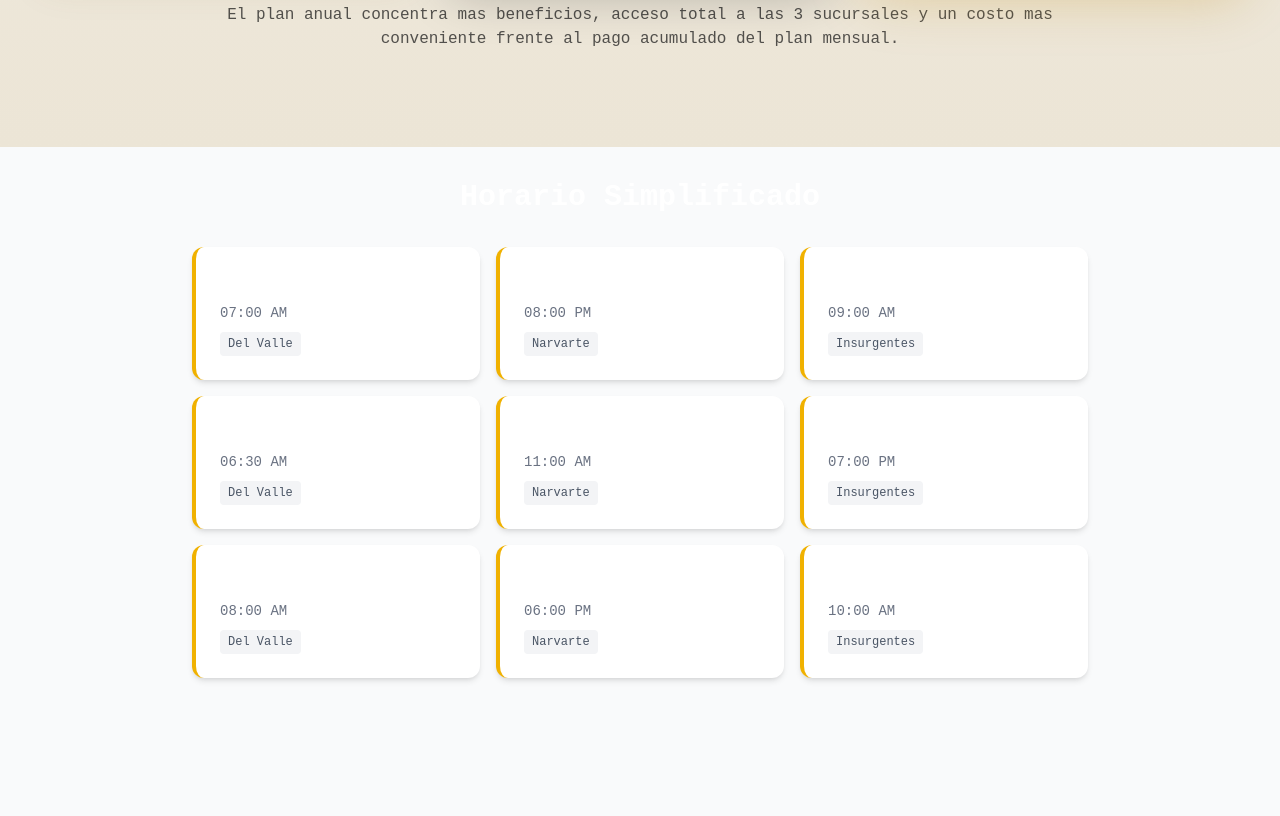
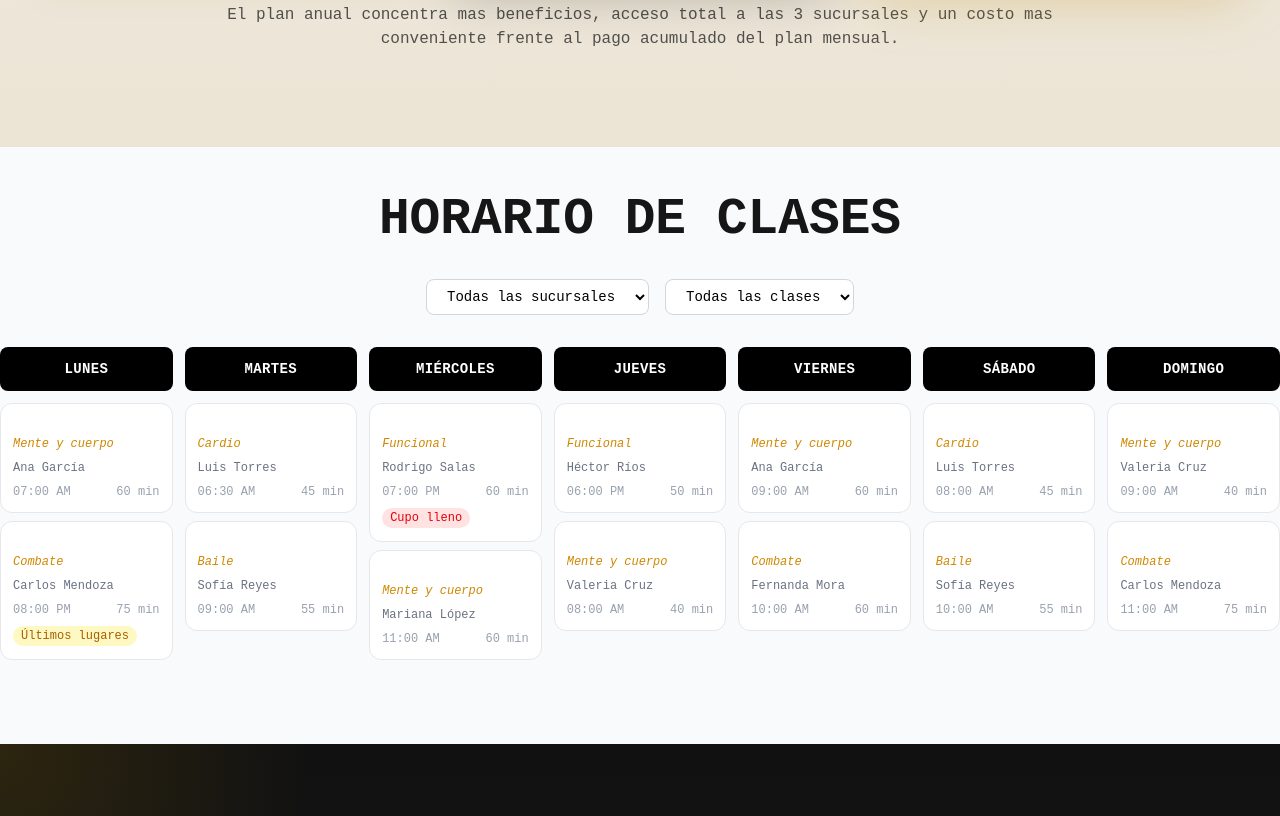
Before and after one commit to dashdancin/active-web, an Astro site: page / in a window 1280 px wide. Shown: the part 4524-5340 px from the top of the page. Built offline with nearby package versions, Linux system fonts and the light colour scheme; Astro itself is replaced by a stand-in of ours; a web font is replaced by a local one.

Commit message:
NEW Schedule section

```diff
--- a/src/components/ScheduleSection.astro
+++ b/src/components/ScheduleSection.astro
@@ -2,71 +2,108 @@
 import type { GymClass } from '../data/classes';
 
 const { sessions = [] } = Astro.props as { sessions: GymClass[] };
-console.log('sessions recibidas:', sessions);
+
+const days = ["Lunes", "Martes", "Miércoles", "Jueves", "Viernes", "Sábado", "Domingo"];
+const branches = [...new Set(sessions.map(s => s.branch))];
+const categories = [...new Set(sessions.map(s => s.category))];
 ---
 
-<section class="p-8 bg-gray-50 min-h-screen">
-  <div class="max-w-4xl mx-auto">
-    <h1 class="text-3xl font-bold mb-8 text-center">Horario Simplificado</h1>
-    <div class="grid grid-cols-1 md:grid-cols-3 gap-4">
-      {sessions.map((session) => (
-        <button
-          class="js-class-card bg-white p-6 rounded-xl shadow-md hover:shadow-xl transition-all text-left border-l-4 border-yellow-500 group"
-          data-name={session.name}
-          data-time={session.time}
-          data-instructor={session.instructor}
-          data-branch={session.branch}
-          data-desc={session.description}
-        >
-          <h3 class="font-bold text-xl mb-1 group-hover:text-yellow-600 transition-colors">{session.name}</h3>
-          <p class="text-gray-500 text-sm mb-2">{session.time}</p>
-          <span class="inline-block bg-gray-100 text-gray-600 text-xs px-2 py-1 rounded">
-            {session.branch}
-          </span>
-        </button>
-      ))}
+<section class="py-12 bg-gray-50">
+  <div class="container-astro">
+    <div class="schedule-header">
+      <div class="max-w-7xl mx-auto px-4">
+      <h2 class="text-3xl font-bold text-center mb-8">Horario de Clases</h2>
+    </div>
+
+    <!-- Filtros -->
+    <div class="flex flex-wrap gap-4 mb-8 justify-center">
+      <select id="filter-branch" class="border border-gray-300 rounded-lg px-4 py-2 text-sm bg-white">
+        <option value="">Todas las sucursales</option>
+        {branches.map(b => <option value={b}>{b}</option>)}
+      </select>
+      <select id="filter-category" class="border border-gray-300 rounded-lg px-4 py-2 text-sm bg-white">
+        <option value="">Todas las clases</option>
+        {categories.map(c => <option value={c}>{c}</option>)}
+      </select>
+    </div>
+
+    <!-- Grid por día -->
+      <div class="overflow-x-auto">
+        <div class="grid grid-cols-7 min-w-[900px] gap-3" id="schedule-grid">
+          {days.map(day => (
+            <div class="day-col" data-day={day}>
+              <!-- Header del día -->
+              <div class="bg-black text-white text-center py-3 rounded-lg mb-3">
+                <p class="font-bold text-sm uppercase tracking-wide">{day}</p>
+              </div>
+              <!-- Clases del día -->
+              <div class="space-y-2 day-cards">
+                {sessions
+                  .filter(s => s.day === day)
+                  .sort((a, b) => a.time.localeCompare(b.time))
+                  .map(session => (
+                    <button
+                      class="js-class-card w-full bg-white rounded-xl border border-gray-200 p-3 text-left hover:shadow-md hover:border-yellow-400 transition-all"
+                      data-name={session.name}
+                      data-time={session.time}
+                      data-instructor={session.instructor}
+                      data-branch={session.branch}
+                      data-desc={session.description}
+                      data-duration={session.duration}
+                      data-category={session.category}
+                      data-spots={session.spots}
+                      data-day={session.day}
+                    >
+                      <p class="font-bold text-xs uppercase tracking-wide mb-1">{session.name}</p>
+                      <p class="text-xs text-yellow-600 italic mb-2">{session.category}</p>
+                      <p class="text-xs text-gray-500">{session.instructor}</p>
+                      <div class="flex justify-between mt-2 text-xs text-gray-400">
+                        <span>{session.time}</span>
+                        <span>{session.duration}</span>
+                      </div>
+                      {session.spots === 0 && (
+                        <span class="mt-2 inline-block text-xs bg-red-100 text-red-600 px-2 py-0.5 rounded-full">Cupo lleno</span>
+                      )}
+                      {session.spots > 0 && session.spots <= 3 && (
+                        <span class="mt-2 inline-block text-xs bg-yellow-100 text-yellow-700 px-2 py-0.5 rounded-full">Últimos lugares</span>
+                      )}
+                    </button>
+                  ))
+                }
+              </div>
+            </div>
+          ))}
+        </div>
+      </div>
     </div>
   </div>
+
 </section>
 
+<!-- Modal -->
 <dialog
   id="class-dialog"
-  class="backdrop:bg-black/80 backdrop:backdrop-blur-sm bg-transparent p-0 m-auto rounded-xl shadow-2xl max-w-lg w-[90%] open:animate-fade-in"
+  class="backdrop:bg-black/80 backdrop:backdrop-blur-sm bg-transparent p-0 m-auto rounded-xl shadow-2xl max-w-lg w-[90%]"
 >
   <div class="bg-white rounded-xl overflow-hidden relative">
-
-    <button
-      id="close-dialog-btn"
-      class="absolute top-3 right-3 z-10 bg-white/80 hover:bg-white text-gray-800 rounded-full w-8 h-8 flex items-center justify-center transition-colors font-bold shadow-sm"
-    >
-      ✕
-    </button>
-
-    <div class="h-32 bg-gray-200 w-full object-cover relative">
-       <div class="absolute bottom-0 left-0 p-4 bg-gradient-to-t from-black/60 to-transparent w-full">
-         <h2 id="d-title" class="text-2xl font-bold text-white leading-none"></h2>
-       </div>
+    <button id="close-dialog-btn" class="absolute top-3 right-3 z-10 bg-white/80 hover:bg-white text-gray-800 rounded-full w-8 h-8 flex items-center justify-center font-bold shadow-sm">✕</button>
+    <div class="h-32 bg-black w-full relative">
+      <div class="absolute bottom-0 left-0 p-4 w-full">
+        <p id="d-category" class="text-yellow-400 text-xs uppercase tracking-widest mb-1"></p>
+        <h2 id="d-title" class="text-2xl font-bold text-white"></h2>
+      </div>
     </div>
-
     <div class="p-6">
       <p id="d-desc" class="text-gray-600 text-sm mb-4 leading-relaxed"></p>
-
       <div class="bg-gray-50 rounded-lg p-3 space-y-2 text-sm border border-gray-100">
-        <div class="flex justify-between">
-          <span class="text-gray-500"><i class="fas fa-clock w-5 text-yellow-600"></i> Horario</span>
-          <span id="d-time" class="font-medium text-gray-900"></span>
-        </div>
-        <div class="flex justify-between">
-          <span class="text-gray-500"><i class="fas fa-user w-5 text-yellow-600"></i> Instructor</span>
-          <span id="d-instructor" class="font-medium text-gray-900"></span>
-        </div>
-        <div class="flex justify-between">
-          <span class="text-gray-500"><i class="fas fa-map-marker-alt w-5 text-yellow-600"></i> Sucursal</span>
-          <span id="d-branch" class="font-medium text-gray-900"></span>
-        </div>
+        <div class="flex justify-between"><span class="text-gray-500">Día</span><span id="d-day" class="font-medium"></span></div>
+        <div class="flex justify-between"><span class="text-gray-500">Horario</span><span id="d-time" class="font-medium"></span></div>
+        <div class="flex justify-between"><span class="text-gray-500">Duración</span><span id="d-duration" class="font-medium"></span></div>
+        <div class="flex justify-between"><span class="text-gray-500">Instructor</span><span id="d-instructor" class="font-medium"></span></div>
+        <div class="flex justify-between"><span class="text-gray-500">Sucursal</span><span id="d-branch" class="font-medium"></span></div>
+        <div class="flex justify-between"><span class="text-gray-500">Lugares</span><span id="d-spots" class="font-medium"></span></div>
       </div>
-
-      <button class="w-full mt-6 bg-yellow-500 text-black font-bold py-3 rounded-lg hover:bg-yellow-400 transition-colors shadow-md">
+      <button id="d-reserve-btn" class="w-full mt-6 bg-yellow-500 text-black font-bold py-3 rounded-lg hover:bg-yellow-400 transition-colors">
         Reservar Clase
       </button>
     </div>
@@ -74,91 +111,93 @@ console.log('sessions recibidas:', sessions);
 </dialog>
 
 <style>
-  /* Animación suave al abrir */
-  dialog[open] {
-    animation: zoomIn 0.2s ease-out;
-  }
+  dialog { border: none; position: fixed; inset: 0; }
+  dialog[open] { animation: zoomIn 0.2s ease-out; }
   @keyframes zoomIn {
     from { transform: scale(0.95); opacity: 0; }
     to { transform: scale(1); opacity: 1; }
   }
-
-  /* Reset básico para el dialog */
-  dialog {
-    border: none; /* Quitar bordes por defecto del navegador */
-    position: fixed; /* Asegurar posición fija */
-    inset: 0; /* Centrado automático nativo */
-  }
+  .js-class-card[data-filtered="true"] { display: none; }
 </style>
 
 <script>
-  // Script simplificado y robusto
-  function initDialog() {
+  function init() {
     const dialog = document.getElementById('class-dialog') as HTMLDialogElement;
     const closeBtn = document.getElementById('close-dialog-btn');
-    const cards = document.querySelectorAll<HTMLElement>('.js-class-card');
-
-    // TypeScript check
     if (!dialog || !closeBtn) return;
     if (dialog.dataset.initialized === 'true') return;
     dialog.dataset.initialized = 'true';
 
-    // Función para abrir
-    const openDialog = (card: HTMLElement) => {
-      // 1. Rellenar datos
-      const title = card.getAttribute('data-name') || 'Clase';
-      const time = card.getAttribute('data-time') || '--:--';
-      const instructor = card.getAttribute('data-instructor') || 'Por confirmar';
-      const branch = card.getAttribute('data-branch') || '';
-      const desc = card.getAttribute('data-desc') || 'Sin descripción disponible.';
+    // Filtros
+    const filterBranch = document.getElementById('filter-branch') as HTMLSelectElement;
+    const filterCategory = document.getElementById('filter-category') as HTMLSelectElement;
 
-      const elTitle = document.getElementById('d-title');
-      const elDesc = document.getElementById('d-desc');
-      const elTime = document.getElementById('d-time');
-      const elInstructor = document.getElementById('d-instructor');
-      const elBranch = document.getElementById('d-branch');
+    function applyFilters() {
+      const branch = filterBranch.value;
+      const category = filterCategory.value;
+      document.querySelectorAll<HTMLElement>('.js-class-card').forEach(card => {
+        const matchBranch = !branch || card.dataset.branch === branch;
+        const matchCategory = !category || card.dataset.category === category;
+        card.dataset.filtered = (!matchBranch || !matchCategory) ? 'true' : 'false';
+      });
+    }
 
-      if(elTitle) elTitle.textContent = title;
-      if(elDesc) elDesc.textContent = desc;
-      if(elTime) elTime.textContent = time;
-      if(elInstructor) elInstructor.textContent = instructor;
-      if(elBranch) elBranch.textContent = branch;
+    filterBranch.addEventListener('change', applyFilters);
+    filterCategory.addEventListener('change', applyFilters);
 
-      // 2. ABRIR NATIVAMENTE
-      // .showModal() es la clave: pone el elemento en el Top Layer (encima de todo CSS)
-      // y crea el backdrop automáticamente.
-      if (!dialog.open) {
-        dialog.showModal();
-      }
-    };
-
-    // Función cerrar
-    const closeDialog = () => {
-      dialog.close(); // Método nativo
-    };
-
-    // Listeners
-    cards.forEach(card => {
-      card.addEventListener('click', () => openDialog(card));
+    // Modal
+    document.querySelectorAll<HTMLElement>('.js-class-card').forEach(card => {
+      card.addEventListener('click', () => {
+        (document.getElementById('d-title') as HTMLElement).textContent = card.dataset.name || '';
+        (document.getElementById('d-category') as HTMLElement).textContent = card.dataset.category || '';
+        (document.getElementById('d-desc') as HTMLElement).textContent = card.dataset.desc || '';
+        (document.getElementById('d-day') as HTMLElement).textContent = card.dataset.day || '';
+        (document.getElementById('d-time') as HTMLElement).textContent = card.dataset.time || '';
+        (document.getElementById('d-duration') as HTMLElement).textContent = card.dataset.duration || '';
+        (document.getElementById('d-instructor') as HTMLElement).textContent = card.dataset.instructor || '';
+        (document.getElementById('d-branch') as HTMLElement).textContent = card.dataset.branch || '';
+        const spots = Number(card.dataset.spots);
+        (document.getElementById('d-spots') as HTMLElement).textContent = spots === 0 ? 'Sin lugares' : `${spots} disponibles`;
+        const btn = document.getElementById('d-reserve-btn') as HTMLButtonElement;
+        btn.disabled = spots === 0;
+        btn.textContent = spots === 0 ? 'Sin lugares disponibles' : 'Reservar Clase';
+        if (!dialog.open) dialog.showModal();
+      });
     });
 
-    closeBtn.addEventListener('click', closeDialog);
-
-    // Cerrar al hacer click fuera (en el backdrop)
-    dialog.addEventListener('click', (e) => {
-      const rect = dialog.getBoundingClientRect();
-      const isInDialog = (rect.top <= e.clientY && e.clientY <= rect.top + rect.height &&
-        rect.left <= e.clientX && e.clientX <= rect.left + rect.width);
-      if (!isInDialog) {
-        dialog.close();
-      }
-    });
+    closeBtn.addEventListener('click', () => dialog.close());
+    dialog.addEventListener('click', e => { if (e.target === dialog) dialog.close(); });
   }
 
   if (document.readyState === 'loading') {
-    document.addEventListener('DOMContentLoaded', initDialog);
+    document.addEventListener('DOMContentLoaded', init);
   } else {
-    initDialog();
+    init();
   }
-  document.addEventListener('astro:page-load', initDialog);
+  document.addEventListener('astro:page-load', init);
 </script>
+
+<style>
+  .container-astro {
+    margin: 0 auto;
+    max-width: 88rem;
+  }
+
+  h2 {
+    font-family: 'BullText-Bold', monospace, sans-serif;
+    color: #161616;
+    font-size: clamp(2.6rem, 4vw, 4.75rem);
+    line-height: 0.95;
+    margin-bottom: 2.25rem;
+    text-transform: uppercase;
+  }
+
+  #filter-branch,
+  #filter-category {
+    color: black
+  }
+
+  .schedule-header {
+    margin-bottom: 2.25rem;
+  }
+</style>
--- a/src/data/classes.ts
+++ b/src/data/classes.ts
@@ -1,4 +1,5 @@
 export type ClassLevel = "beginner" | "intermediate" | "advanced" | "all";
+export type ClassDay = "Lunes" | "Martes" | "Miércoles" | "Jueves" | "Viernes" | "Sábado" | "Domingo";
 
 export interface GymClass {
   name: string;
@@ -10,106 +11,22 @@ export interface GymClass {
   spots: number;
   category: string;
   description: string;
+  day: ClassDay;
 }
 
 export const classes: GymClass[] = [
-  {
-    name: "Yoga",
-    time: "07:00 AM",
-    duration: "60 min",
-    instructor: "Ana García",
-    branch: "Del Valle",
-    level: "beginner",
-    spots: 12,
-    category: "Mente y cuerpo",
-    description: "Clase relajante de pranayama y posturas básicas. Ideal para comenzar el día con calma y flexibilidad.",
-  },
-  {
-    name: "Box",
-    time: "08:00 PM",
-    duration: "75 min",
-    instructor: "Carlos Mendoza",
-    branch: "Narvarte",
-    level: "advanced",
-    spots: 2,
-    category: "Combate",
-    description: "Alta intensidad con combinaciones y técnica de golpeo. Requiere experiencia previa en artes marciales.",
-  },
-  {
-    name: "Zumba",
-    time: "09:00 AM",
-    duration: "55 min",
-    instructor: "Sofía Reyes",
-    branch: "Insurgentes",
-    level: "all",
-    spots: 20,
-    category: "Baile",
-    description: "Baile y diversión con ritmos latinos. Sin experiencia necesaria, solo muchas ganas de moverte.",
-  },
-  {
-    name: "Spinning",
-    time: "06:30 AM",
-    duration: "45 min",
-    instructor: "Luis Torres",
-    branch: "Del Valle",
-    level: "intermediate",
-    spots: 8,
-    category: "Cardio",
-    description: "Cardio intenso en bicicleta estática con música motivadora. Quema calorías y mejora resistencia.",
-  },
-  {
-    name: "Pilates",
-    time: "11:00 AM",
-    duration: "60 min",
-    instructor: "Mariana López",
-    branch: "Narvarte",
-    level: "beginner",
-    spots: 10,
-    category: "Mente y cuerpo",
-    description: "Trabajo de core y elongación con énfasis en la postura. Perfecto para rehabilitación y tonificación.",
-  },
-  {
-    name: "CrossFit",
-    time: "07:00 PM",
-    duration: "60 min",
-    instructor: "Rodrigo Salas",
-    branch: "Insurgentes",
-    level: "advanced",
-    spots: 0,
-    category: "Funcional",
-    description: "Entrenamiento funcional de alta intensidad combinando levantamiento, cardio y gimnasia.",
-  },
-  {
-    name: "Meditación",
-    time: "08:00 AM",
-    duration: "40 min",
-    instructor: "Valeria Cruz",
-    branch: "Del Valle",
-    level: "all",
-    spots: 15,
-    category: "Mente y cuerpo",
-    description: "Sesión guiada de mindfulness y técnicas de respiración. Abierto a todos los niveles.",
-  },
-  {
-    name: "TRX",
-    time: "06:00 PM",
-    duration: "50 min",
-    instructor: "Héctor Ríos",
-    branch: "Narvarte",
-    level: "intermediate",
-    spots: 5,
-    category: "Funcional",
-    description: "Entrenamiento en suspensión con el peso corporal. Fortalece y tonifica todo el cuerpo.",
-  },
-  {
-    name: "Kick Boxing",
-    time: "10:00 AM",
-    duration: "60 min",
-    instructor: "Fernanda Mora",
-    branch: "Insurgentes",
-    level: "intermediate",
-    spots: 7,
-    category: "Combate",
-    description: "Combinación de cardio y técnica de patadas y golpes. Mejora coordinación y confianza.",
-  },
+  { name: "Yoga", day: "Lunes", time: "07:00 AM", duration: "60 min", instructor: "Ana García", branch: "Del Valle", level: "beginner", spots: 12, category: "Mente y cuerpo", description: "Clase relajante de pranayama y posturas básicas." },
+  { name: "Box", day: "Lunes", time: "08:00 PM", duration: "75 min", instructor: "Carlos Mendoza", branch: "Narvarte", level: "advanced", spots: 2, category: "Combate", description: "Alta intensidad con combinaciones y técnica de golpeo." },
+  { name: "Zumba", day: "Martes", time: "09:00 AM", duration: "55 min", instructor: "Sofía Reyes", branch: "Insurgentes", level: "all", spots: 20, category: "Baile", description: "Baile y diversión con ritmos latinos." },
+  { name: "Spinning", day: "Martes", time: "06:30 AM", duration: "45 min", instructor: "Luis Torres", branch: "Del Valle", level: "intermediate", spots: 8, category: "Cardio", description: "Cardio intenso en bicicleta estática." },
+  { name: "Pilates", day: "Miércoles", time: "11:00 AM", duration: "60 min", instructor: "Mariana López", branch: "Narvarte", level: "beginner", spots: 10, category: "Mente y cuerpo", description: "Trabajo de core y elongación." },
+  { name: "CrossFit", day: "Miércoles", time: "07:00 PM", duration: "60 min", instructor: "Rodrigo Salas", branch: "Insurgentes", level: "advanced", spots: 0, category: "Funcional", description: "Entrenamiento funcional de alta intensidad." },
+  { name: "Meditación", day: "Jueves", time: "08:00 AM", duration: "40 min", instructor: "Valeria Cruz", branch: "Del Valle", level: "all", spots: 15, category: "Mente y cuerpo", description: "Sesión guiada de mindfulness." },
+  { name: "TRX", day: "Jueves", time: "06:00 PM", duration: "50 min", instructor: "Héctor Ríos", branch: "Narvarte", level: "intermediate", spots: 5, category: "Funcional", description: "Entrenamiento en suspensión con el peso corporal." },
+  { name: "Kick Boxing", day: "Viernes", time: "10:00 AM", duration: "60 min", instructor: "Fernanda Mora", branch: "Insurgentes", level: "intermediate", spots: 7, category: "Combate", description: "Combinación de cardio y técnica de patadas." },
+  { name: "Yoga", day: "Viernes", time: "09:00 AM", duration: "60 min", instructor: "Ana García", branch: "Del Valle", level: "beginner", spots: 10, category: "Mente y cuerpo", description: "Clase relajante de pranayama y posturas básicas." },
+  { name: "Zumba", day: "Sábado", time: "10:00 AM", duration: "55 min", instructor: "Sofía Reyes", branch: "Narvarte", level: "all", spots: 18, category: "Baile", description: "Baile y diversión con ritmos latinos." },
+  { name: "Spinning", day: "Sábado", time: "08:00 AM", duration: "45 min", instructor: "Luis Torres", branch: "Insurgentes", level: "intermediate", spots: 6, category: "Cardio", description: "Cardio intenso en bicicleta estática." },
+  { name: "Box", day: "Domingo", time: "11:00 AM", duration: "75 min", instructor: "Carlos Mendoza", branch: "Del Valle", level: "advanced", spots: 4, category: "Combate", description: "Alta intensidad con combinaciones y técnica de golpeo." },
+  { name: "Meditación", day: "Domingo", time: "09:00 AM", duration: "40 min", instructor: "Valeria Cruz", branch: "Insurgentes", level: "all", spots: 20, category: "Mente y cuerpo", description: "Sesión guiada de mindfulness." },
 ];
```
